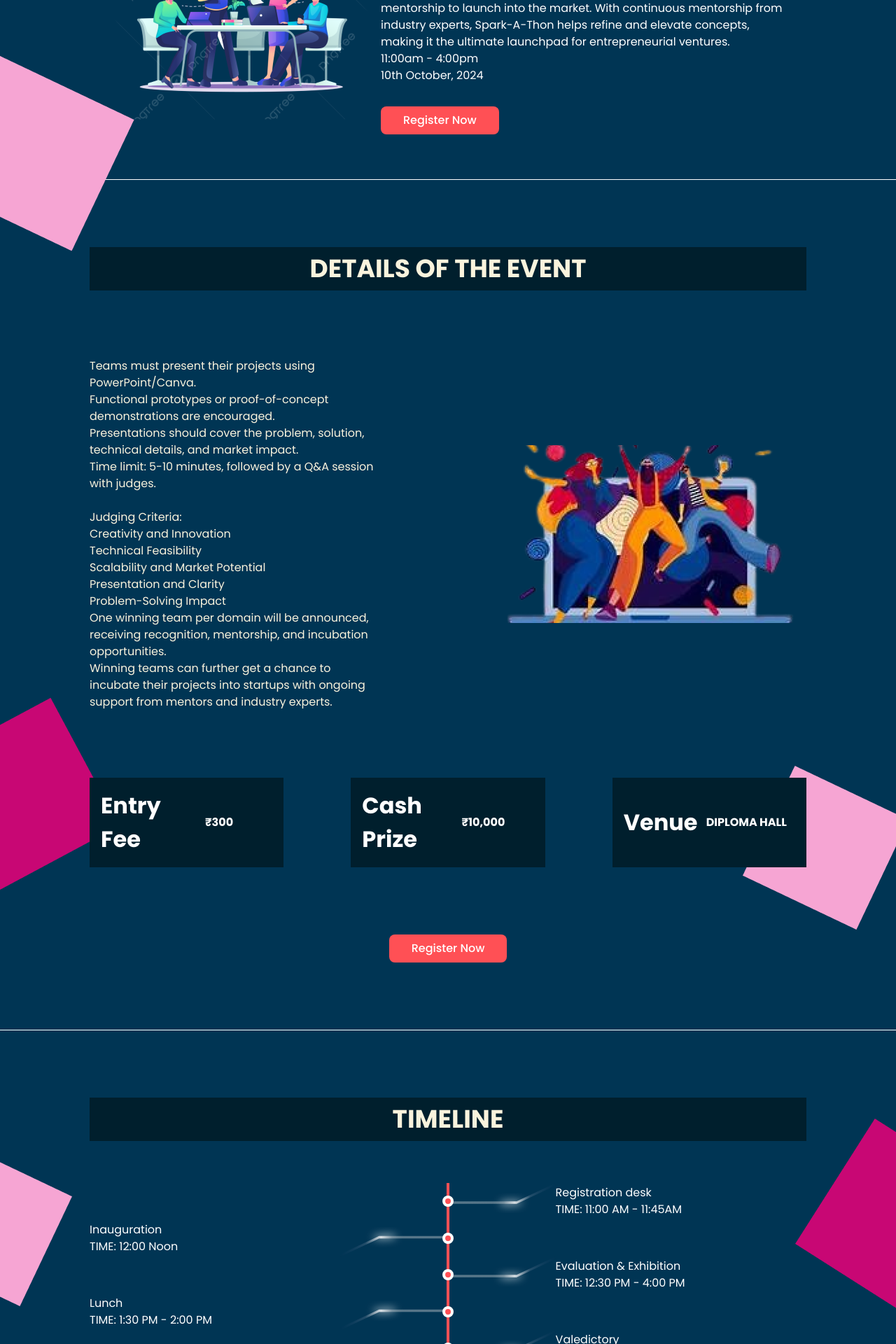
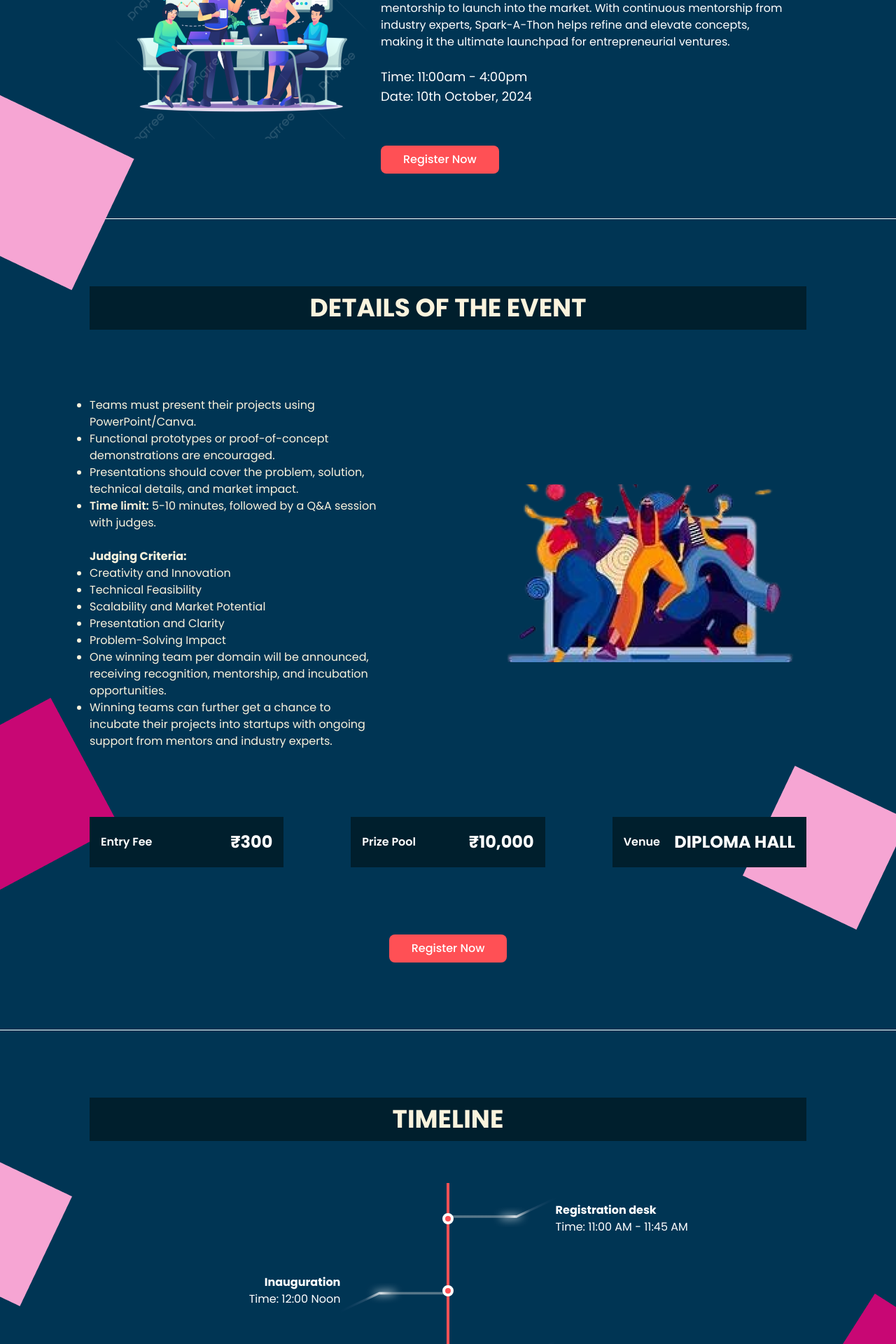
Before and after one commit to arjun-praveen-varshney/spark-a-thon, a React (Vite) app: page / in a window 1280 px wide. Shown: the part 520-2440 px from the top of the page at 70% size. Built offline with nearby package versions, Linux system fonts and the light colour scheme.

Commit message:
final push

```diff
--- a/src/components/About.jsx
+++ b/src/components/About.jsx
@@ -1,4 +1,3 @@
-import React from "react";
 import Heading from "./Heading";
 import about from "../assets/about.png";
 import Button from "./Button";
@@ -9,10 +8,10 @@ import aboutRectangle3 from "../assets/aboutRectangle3.png";
 const Card = ({ title, desc }) => {
   return (
     <div
-      className={`z-10 bg-secondary p-4 text-white mx-auto md:w-1/3 flex items-center`}
+      className={`z-10 bg-secondary text-white mx-auto md:w-1/3 flex justify-between items-center p-4`}
     >
-      <div className="font-bold text-[32px] leading-[48px]">{title}</div>
-      <div className="w-full uppercase text-center font-bold text-[16px] leading-[24px]">
+      <div className="font-semibold text-base">{title}</div>
+      <div className="uppercase text-right font-bold md:text-[24px] md:leading-[40px]">
         {desc}
       </div>
     </div>
@@ -20,9 +19,9 @@ const Card = ({ title, desc }) => {
 };
 
 const About = () => {
-  const handleClick = ()=>{
-    window.open("http://surl.li/hsyhna", "_blank")
-  }
+  const handleClick = () => {
+    window.open("http://surl.li/hsyhna", "_blank");
+  };
 
   return (
     <section className="relative" id="about">
@@ -35,32 +34,45 @@ const About = () => {
         <Heading text="Details of the Event" />
         <div className="flex flex-wrap lg:flex-nowrap items-center w-4/5 mx-auto justify-between">
           <div className="text-[#FAF3DD] font-normal text-base md:w-2/5">
-            <ul><li>Teams must present their projects using
-PowerPoint/Canva.</li>
-<li>Functional prototypes or proof-of-concept
-demonstrations are encouraged.</li><li>
-Presentations should cover the problem,
-solution, technical details, and market impact.</li><li>
-Time limit: 5-10 minutes, followed by a Q&A
-session with judges.</li></ul><br/>Judging Criteria:<ul><li>
-Creativity and Innovation</li><li>
-Technical Feasibility</li><li>
-Scalability and Market Potential</li><li>
-Presentation and Clarity</li><li>
-Problem-Solving Impact</li><li>
-One winning team per domain will be
-announced, receiving recognition, mentorship,
-and incubation opportunities.</li><li>
-Winning teams can further get a chance to
-incubate their projects into startups with
-ongoing support from mentors and industry
-experts.</li></ul>
+            <ul className="list-disc">
+              <li>Teams must present their projects using PowerPoint/Canva.</li>
+              <li>
+                Functional prototypes or proof-of-concept demonstrations are
+                encouraged.
+              </li>
+              <li>
+                Presentations should cover the problem, solution, technical
+                details, and market impact.
+              </li>
+              <li>
+                <span className="font-semibold">Time limit:</span> 5-10 minutes,
+                followed by a Q&A session with judges.
+              </li>
+            </ul>
+            <br />
+            <span className="font-bold">Judging Criteria:</span>
+            <ul className="list-disc">
+              <li>Creativity and Innovation</li>
+              <li>Technical Feasibility</li>
+              <li>Scalability and Market Potential</li>
+              <li>Presentation and Clarity</li>
+              <li>Problem-Solving Impact</li>
+              <li>
+                One winning team per domain will be announced, receiving
+                recognition, mentorship, and incubation opportunities.
+              </li>
+              <li>
+                Winning teams can further get a chance to incubate their
+                projects into startups with ongoing support from mentors and
+                industry experts.
+              </li>
+            </ul>
           </div>
           <img src={about} alt="about.png" />
         </div>
         <div className="mx-auto w-4/5 flex flex-wrap lg:flex-nowrap mt-24 gap-24">
           <Card title="Entry Fee" desc="₹300" />
-          <Card title="Cash Prize" desc="₹10,000" />
+          <Card title="Prize Pool" desc="₹10,000" />
           <Card title="Venue" desc="Diploma Hall" />
         </div>
         <div className="flex justify-center">
--- a/src/components/Card.jsx
+++ b/src/components/Card.jsx
@@ -1,7 +1,7 @@
 import { useState } from "react";
 import { motion } from "framer-motion";
 
-const Card = ({ text, bgColor = "bg-secondary", desc="" }) => {
+const Card = ({ text, bgColor = "bg-secondary", desc = [] }) => {
   const [isFlipped, setIsFlipped] = useState(false);
 
   const handleMouseEnter = () => {
@@ -11,11 +11,12 @@ const Card = ({ text, bgColor = "bg-secondary", desc="" }) => {
   const handleMouseLeave = () => {
     setIsFlipped(false);
   };
+
   return (
     <div
       onMouseEnter={handleMouseEnter}
       onMouseLeave={handleMouseLeave}
-      className="min-h-60 w-[90%] mx-auto md:w-1/3 cursor-pointer relative"
+      className="h-96 w-[90%] mx-auto md:w-1/3 cursor-pointer relative"
       style={{ perspective: "1000px" }}
     >
       <motion.div
@@ -30,7 +31,9 @@ const Card = ({ text, bgColor = "bg-secondary", desc="" }) => {
         transition={{ duration: 0.6, type: "spring" }}
       >
         <div
-          className={`rounded-[10px] absolute ${bgColor} text-center px-3 text-white flex items-center justify-center font-[900] text-[32px] leading-[48px] tracking-[10%] h-full w-full`}
+          className={`rounded-[10px] absolute ${bgColor} text-center px-3 ${
+            bgColor === "bg-[#FAF3DD]" ? "text-slate-600" : "text-white"
+          } flex items-center justify-center font-semibold md:text-[28px] md:leading-[44px] h-full w-full`}
           style={{
             textShadow: "0px 4px 4px rgba(0, 0, 0, 0.25)",
             backgroundOrigin: "border-box",
@@ -41,7 +44,9 @@ const Card = ({ text, bgColor = "bg-secondary", desc="" }) => {
           {text}
         </div>
         <div
-          className={`rounded-[10px] absolute ${bgColor} text-center px-3 text-white w-full h-full flex items-center justify-center font-[900] text-[32px] leading-[48px] tracking-[10%]`}
+          className={`rounded-[10px] absolute ${bgColor} text-center px-3 ${
+            bgColor === "bg-[#FAF3DD]" ? "text-slate-600" : "text-white"
+          } w-full h-full flex items-center justify-center font-normal text-base overflow-auto`}
           style={{
             textShadow: "0px 4px 4px rgba(0, 0, 0, 0.25)",
             backgroundOrigin: "border-box",
@@ -50,7 +55,11 @@ const Card = ({ text, bgColor = "bg-secondary", desc="" }) => {
             transform: "rotateY(180deg)",
           }}
         >
-          {desc}
+          <ul className="list-disc pl-6 text-left">
+            {desc.map((item, index) => (
+              <li key={index}>{item}</li>
+            ))}
+          </ul>
         </div>
       </motion.div>
     </div>
--- a/src/components/Domains.jsx
+++ b/src/components/Domains.jsx
@@ -19,37 +19,48 @@ const Domains = () => {
         className="absolute right-0 bottom-0 hidden md:block"
       />
       <div className="mx-auto md:w-2/3 flex flex-wrap justify-center items-center mt-24 gap-20">
-        <Card text="AI/ML / CYBERSECURITY" desc="AI/ML offers endless opportunities for startups to create
-innovative products.
-From AI chatbots and smart shopping suggestions to medical
-tools and predictive systems, the possibilities are huge.
-Projects can focus on areas like healthcare, autonomous
-drones, or AI ethics.
-Participants are encouraged to build solutions that are both
-technically innovative and have strong business potential." bgColor="bg-[#FF5055]" />
-        <Card text="POWER SYSTEMS / RENEWABLE ENERGY SYSTEMS / SMART GRID" desc="The Power Systems domain focuses on creating sustainable
-energy solutions for power generation, distribution, and
-storage.
-Projects aim to solve real-world challenges, like
-designing smart grids or renewable energy systems
-(e.g., solar or wind) for remote areas.
-The goal is to develop scalable ideas that can become
-marketable products or businesses." bgColor="bg-[#FAF3DD]" />
-        <Card text="ROBOTICS / DRONE & FIXED WING" desc="Robotics allows students to develop innovative automation
-solutions like drones, robotic arms, and smart home
-devices.
-Projects can include AI features for tasks like object
-detection, path planning, or healthcare assistance.
-Participants are encouraged to create scalable, productready solutions that showcase technical skills and
-entrepreneurial potential." bgColor="bg-[#C80774]" />
-        <Card text="SMART SYSTEMS / EMBEDDED SYSTEMS / IOT" desc="The Smart Systems domain focuses on creating
-devices where hardware and software collaborate in
-real-time for optimal performance and efficiency.
-Examples include smart home devices, health
-monitors, and automated irrigation systems.
-Participants are encouraged to design innovative,
-scalable solutions that highlight their technical
-expertise and entrepreneurial spirit." />
+        <Card
+          text="AI/ML / CYBERSECURITY"
+          desc={[
+            "AI/ML offers endless opportunities for startups to create innovative products.",
+            "From AI chatbots and smart shopping suggestions to medical tools and predictive systems, the possibilities are huge.",
+            "Projects can focus on areas like healthcare, autonomous drones, or AI ethics.",
+            "Participants are encouraged to build solutions that are both technically innovative and have strong business potential.",
+          ]}
+          bgColor="bg-[#FF5055]"
+        />
+        <Card
+          text="POWER SYSTEMS / RENEWABLE ENERGY SYSTEMS / SMART GRID"
+          desc={[
+            "The Power Systems domain focuses on creating sustainable energy solutions for power generation, distribution, and storage.",
+            "Projects aim to solve real-world challenges, like designing smart grids or renewable energy systems (e.g., solar or wind) for remote areas.",
+            "The goal is to develop scalable ideas that can become marketable products or businesses.",
+          ]}
+          bgColor="bg-[#FAF3DD]"
+        />
+        <Card
+          text="ROBOTICS / DRONE & FIXED WING"
+          desc={[
+            "Robotics allows students to develop innovative automation solutions like drones, robotic arms, and smart home devices.",
+            "Projects can include AI features for tasks like object detection, path planning, or healthcare assistance. Participants are encouraged to create scalable, product-ready solutions that showcase technical skills and entrepreneurial potential.",
+          ]}
+          bgColor="bg-[#C80774]"
+        />
+        <Card
+          text="SMART SYSTEMS / EMBEDDED SYSTEMS / IOT"
+          desc={[
+            "The Smart Systems domain focuses on creating devices where hardware and software collaborate in real-time for optimal performance and efficiency.",
+            "Examples include smart home devices, health monitors, and automated irrigation systems.",
+            "Participants are encouraged to design innovative, scalable solutions that highlight their technical expertise and entrepreneurial spirit.",
+          ]}
+        />
+        <Card
+          text="OPEN INNOVATIONS"
+          desc={[
+            "This domain is open to any innovative project that doesn't fit into the other categories. Participants can explore new ideas, technologies, or applications that have the potential to make a significant impact.",
+          ]}
+          bgColor="bg-green-500"
+        />
       </div>
     </section>
   );
--- a/src/components/FAQs.jsx
+++ b/src/components/FAQs.jsx
@@ -4,24 +4,29 @@ import Heading from "./Heading";
 const FAQs = () => {
   const faqs = [
     {
-      title: "FAQ1",
+      title: "What is E-Cell at FCRIT?",
       answer:
-        "Lorem ipsum dolor sit amet, consectetur adipiscing elit. Duis leo quam, mollis iaculis sapien et, lobortis dictum lectus. Suspendisse in orci dui. Nunc scelerisque, ex id efficitu",
+        "E-Cell FCRIT is a non-profit student organization promoting entrepreneurship among students.",
     },
     {
-      title: "FAQ2",
+      title: "What is FCRIT-IIC?",
       answer:
-        "Lorem ipsum dolor sit amet, consectetur adipiscing elit. Duis leo quam, mollis iaculis sapien et, lobortis dictum lectus. Suspendisse in orci dui. Nunc scelerisque, ex id efficitu",
+        "FCRIT-IIC, fosters local innovation and startup ecosystem, offering pre-incubation and incubation support through seminars, workshops, and boot-camps.",
     },
     {
-      title: "FAQ3",
+      title: "What can students benefit from Spark-A-Thon?",
       answer:
-        "Lorem ipsum dolor sit amet, consectetur adipiscing elit. Duis leo quam, mollis iaculis sapien et, lobortis dictum lectus. Suspendisse in orci dui. Nunc scelerisque, ex id efficitu",
+        "Students can gain mentorship from industry experts, exposure to real-world challenges, and networking opportunities with professionals and judges. Winning teams will get a chance to turn their projects into startups, backed by mentors and industry experts like CIBA!",
     },
     {
-      title: "FAQ4",
+      title: "Is there an opportunity for incubation?",
       answer:
-        "Lorem ipsum dolor sit amet, consectetur adipiscing elit. Duis leo quam, mollis iaculis sapien et, lobortis dictum lectus. Suspendisse in orci dui. Nunc scelerisque, ex id efficitu",
+        "Yes, selected projects will have the chance for incubation through CIBA (Centre for Incubation and Business Acceleration), helping turn ideas into startups.",
+    },
+    {
+      title: "Will participants interact with the judges?",
+      answer:
+        "Yes, there will be opportunities for teams to interact with judges for mentorship, feedback, and networking during the exhibition.",
     },
   ];
   return (
--- a/src/components/Footer.jsx
+++ b/src/components/Footer.jsx
@@ -1,7 +1,7 @@
 import logo from "../assets/logo.png";
 
-const SocialIcon = ({ children }) => (
-  <a className="ml-3 cursor-pointer hover:text-[#003554]">
+const SocialIcon = ({ children, href = "" }) => (
+  <a className="ml-3 cursor-pointer hover:text-[#003554]" href={href}>
     <svg
       fill="white"
       stroke="#c80774"
@@ -48,11 +48,11 @@ const Footer = () => {
               d="M23 3a10.9 10.9 0 01-3.14 1.53 4.48 4.48 0 00-7.86 3v1A10.66 10.66 0 013 4s-4 9 5 13a11.64 11.64 0 01-7 2c9 5 20 0 20-11.5a4.5 4.5 0 00-.08-.83A7.72 7.72 0 0023 3z"
             ></path>
           </SocialIcon>
-          <SocialIcon>
+          <SocialIcon href="https://www.instagram.com/ecellfcrit/">
             <rect width="20" height="20" x="2" y="2" rx="5" ry="5"></rect>
             <path d="M16 11.37A4 4 0 1112.63 8 4 4 0 0116 11.37zm1.5-4.87h.01"></path>
           </SocialIcon>
-          <SocialIcon>
+          <SocialIcon href="https://www.linkedin.com/company/fcrit-entrepreneurship-cell/">
             <path
               stroke="none"
               d="M16 8a6 6 0 016 6v7h-4v-7a2 2 0 00-2-2 2 2 0 00-2 2v7h-4v-7a6 6 0 016-6zM2 9h4v12H2z"
--- a/src/components/HeroSection.jsx
+++ b/src/components/HeroSection.jsx
@@ -3,9 +3,9 @@ import hero from "../assets/hero.png";
 import header1 from "../assets/header1.png";
 
 const Hero = () => {
-  const handleClick = ()=>{
-    window.open("http://surl.li/hsyhna", "_blank")
-  }
+  const handleClick = () => {
+    window.open("http://surl.li/hsyhna", "_blank");
+  };
   return (
     <div
       className="flex flex-col py-16 gap-16 items-center text-white relative"
@@ -35,26 +35,22 @@ const Hero = () => {
         <img src={hero} alt="" />
         <div>
           <p className="max-w-xl mb-8">
-            Spark-A-Thon is a competition where teams
-develop innovative projects in distinguished
-domains to solve real-world problems.
-Projects are judged on creativity, technical
-feasibility, scalability, and market potential.
-Winners receive recognition and support to
-transform their ideas into viable products.
-Beyond the competition, winners have the
-opportunity to:
-Incubate their ideas into startups, with
-resources and mentorship to launch into the
-market.
-With continuous mentorship from industry experts,
-Spark-A-Thon helps refine and elevate concepts,
-making it the ultimate launchpad for
-entrepreneurial ventures. <br />
-            11:00am - 4:00pm
+            Spark-A-Thon is a competition where teams develop innovative
+            projects in distinguished domains to solve real-world problems.
+            Projects are judged on creativity, technical feasibility,
+            scalability, and market potential. Winners receive recognition and
+            support to transform their ideas into viable products. Beyond the
+            competition, winners have the opportunity to: Incubate their ideas
+            into startups, with resources and mentorship to launch into the
+            market. With continuous mentorship from industry experts,
+            Spark-A-Thon helps refine and elevate concepts, making it the
+            ultimate launchpad for entrepreneurial ventures. <br />
             <br />
-            10th October, 2024
+            <span className="text-lg">Time: 11:00am - 4:00pm</span>
+            <br />
+            <span className="text-lg">Date: 10th October, 2024</span>
           </p>
+          <br />
           <div className="text-center md:text-left">
             <Button text="Register Now" onClick={handleClick} />
           </div>
--- a/src/components/Prizes.jsx
+++ b/src/components/Prizes.jsx
@@ -1,14 +1,14 @@
-import React from "react";
 import Heading from "./Heading";
 import prizesLeft from "../assets/prizesLeft.png";
 import prizesRight from "../assets/prizesRight.png";
 
-const Card = ({ text }) => {
+const Card = ({ text, color = "", borderColor = "" }) => {
   return (
     <div
-      className={`rounded-[10px] bg-secondary text-center px-3 text-white w-[90%] md:w-1/3 h-60 flex items-center justify-center font-[900] text-[32px] leading-[48px] tracking-[10%]`}
+      className={`rounded-[10px] bg-transparent ${borderColor} border-4 text-center px-3 text-white w-[90%] md:w-1/3 h-96 flex flex-col items-center justify-center gap-8 font-bold md:text-[24px] md:leading-[40px]`}
     >
-      {text}
+      <span>{text}</span>
+      <span className={color}>INR 2K and Exciting Goodies</span>
     </div>
   );
 };
@@ -27,10 +27,32 @@ const Prizes = () => {
         alt=""
         className="absolute -bottom-24 right-0 hidden md:block"
       />
-      <div className="mx-auto md:w-3/5 flex flex-wrap lg:flex-nowrap justify-center items-center mt-24 gap-24">
-        <Card text="INR 2K+" />
-        <Card text="INR 5K+" />
-        <Card text="INR 10K+" />
+      <div className="mx-auto md:w-3/5 flex flex-wrap justify-center items-center mt-24 gap-24">
+        <Card
+          text="AI/ML / CYBERSECURITY"
+          color="text-tertiary"
+          borderColor="border-tertiary"
+        />
+        <Card
+          text="POWER SYSTEMS / RENEWABLE ENERGY SYSTEMS / SMART GRID"
+          color="text-[#faf3dd]"
+          borderColor="border-[#faf3dd]"
+        />
+        <Card
+          text="ROBOTICS / DRONE & FIXED WING"
+          color="text-[#C80774]"
+          borderColor="border-[#C80774]"
+        />
+        <Card
+          text="SMART SYSTEMS / EMBEDDED SYSTEMS / IOT"
+          color="text-yellow-400"
+          borderColor="border-yellow-400"
+        />
+        <Card
+          text="OPEN INNOVATIONS"
+          color="text-green-500"
+          borderColor="border-green-500"
+        />
       </div>
     </section>
   );
--- a/src/components/Timeline.jsx
+++ b/src/components/Timeline.jsx
@@ -8,28 +8,23 @@ import timeline2 from "../assets/timeline2.png";
 const steps = [
   {
     title: "Registration desk",
-    description: [
-      "TIME: 11:00 AM - 11:45AM"],
+    description: ["Time: 11:00 AM - 11:45 AM"],
   },
   {
     title: "Inauguration",
-    description: [
-      "TIME: 12:00 Noon"],
+    description: ["Time: 12:00 Noon"],
   },
   {
     title: "Evaluation & Exhibition",
-    description: [
-      "TIME: 12:30 PM - 4:00 PM"],
+    description: ["Time: 12:30 PM - 4:00 PM"],
   },
   {
     title: "Lunch",
-    description: [
-      "TIME: 1:30 PM - 2:00 PM"],
+    description: ["Time: 1:30 PM - 2:00 PM"],
   },
   {
     title: "Valedictory",
-    description: [
-      "TIME: 4:30 PM - 5:00 PM"],
+    description: ["Time: 4:30 PM - 5:00 PM"],
   },
 ];
 
@@ -123,7 +118,7 @@ const Timeline = () => {
                 display: "flex",
                 flexDirection: index % 2 === 0 ? "row-reverse" : "row",
                 alignItems: "center",
-                mb: 10,
+                mb: 40,
                 position: "relative",
                 width: "100%",
               }}
@@ -148,7 +143,7 @@ const Timeline = () => {
               <div
                 style={{
                   width: "100%",
-                  textAlign: "left",
+                  textAlign: index % 2 === 0 ? "left" : "right",
                   display: "flex",
                   flexDirection: index % 2 === 0 ? "row" : "row-reverse",
                   alignItems: "center",
@@ -159,8 +154,8 @@ const Timeline = () => {
                 <div
                   style={{
                     position: "relative",
-                    marginBottom: index % 2 !== 0 ? "0" : "10px",
-                    marginTop: index % 2 === 0 ? "0" : "10px",
+                    marginBottom: index % 2 !== 0 ? "20px" : "40px",
+                    marginTop: index % 2 === 0 ? "20px" : "40px",
                     transform:
                       index % 2 !== 0 ? "rotate(180deg)" : "rotate(0deg)",
                     width: "15%",
@@ -181,7 +176,7 @@ const Timeline = () => {
                   )}
                 </div>
                 <div style={{ width: "35%" }}>
-                  <div>{step.title}</div>
+                  <div className="font-bold">{step.title}</div>
                   {step.description.map((desc, i) => (
                     <div key={i}>{desc}</div>
                   ))}
```
Also changed, not shown: src/components/Button.jsx (+5 -2 lines).
